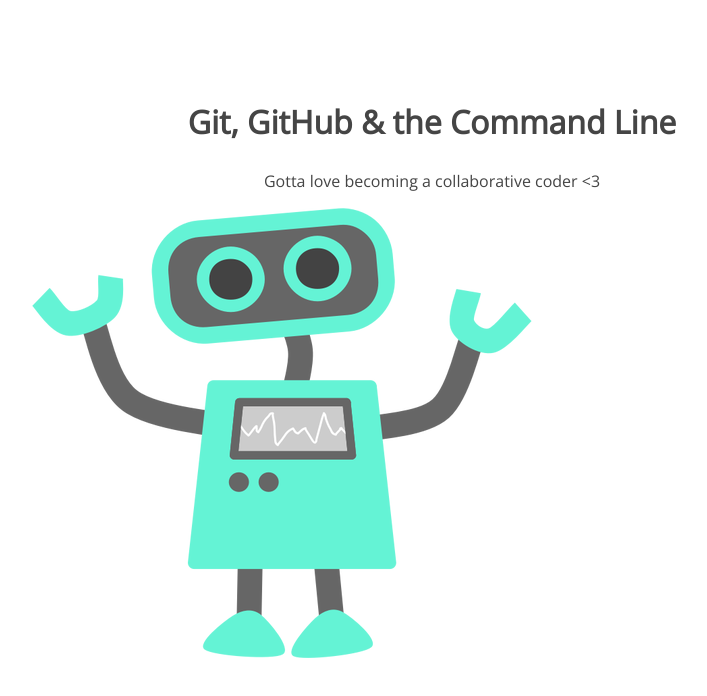
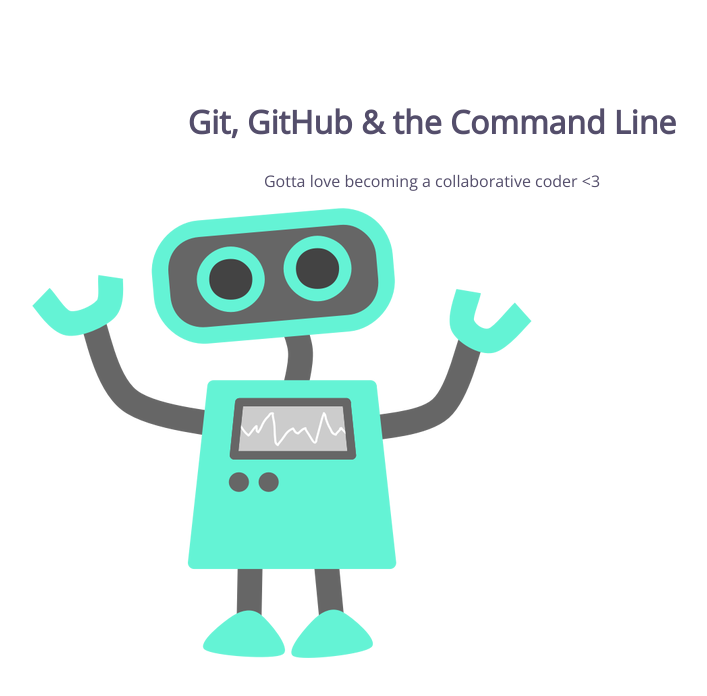
Before and after one commit to sakpatt/105-project, a plain HTML site: page index.html in a window 1280 px wide. Shown: the whole page, without its empty margins (208-915 px from the left). Drawn offline with nearby package versions, Linux system fonts and the light colour scheme.

Commit message:
h1 color change

```diff
--- a/css/style.css
+++ b/css/style.css
@@ -5,7 +5,7 @@ section {
 section h1,
 section p {
 	text-align: center;
-	color: #454545;
+	color: #544E6B;
 }
 section h1 {
 	font: 32px 'Open Sans';
```
